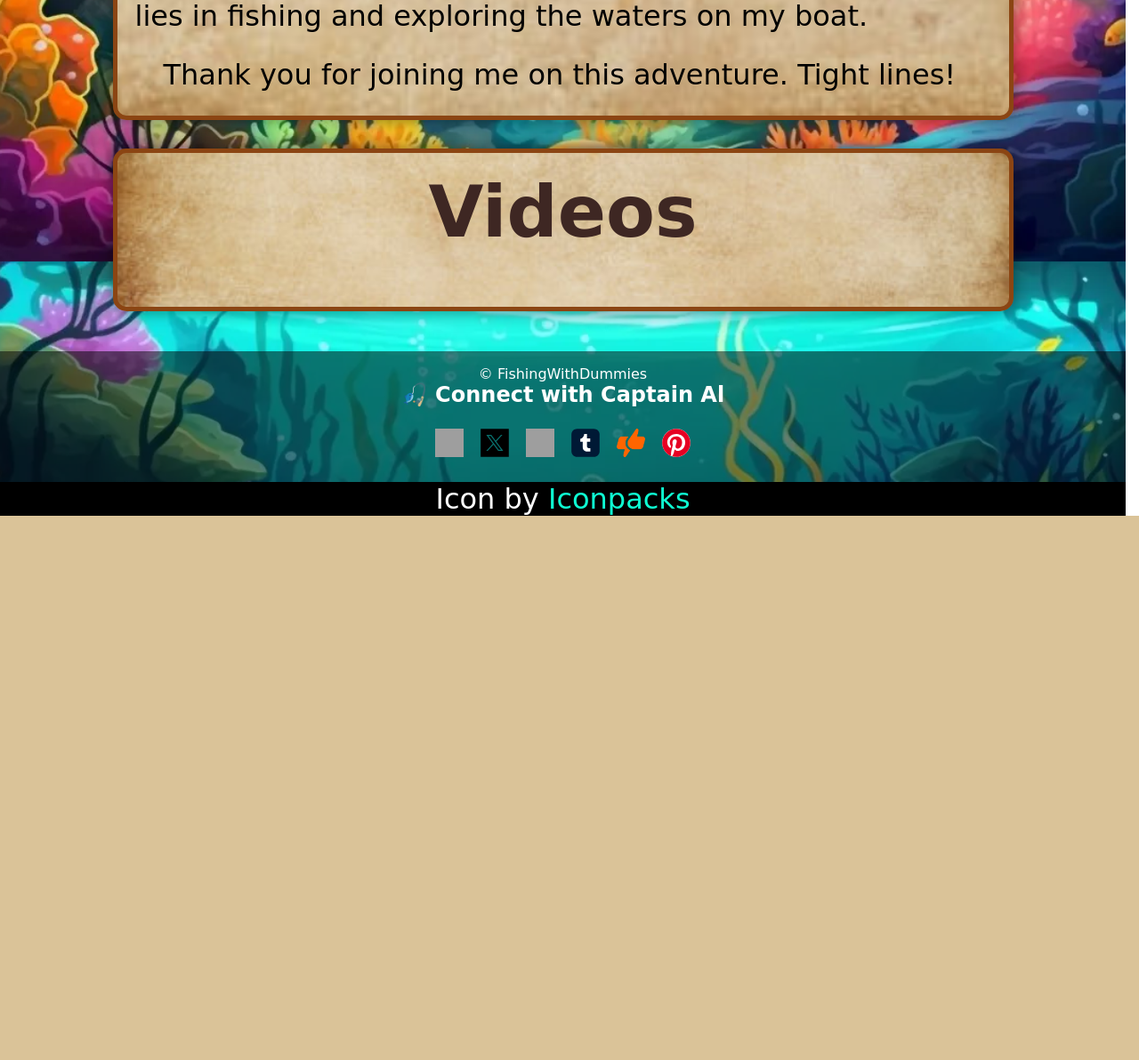
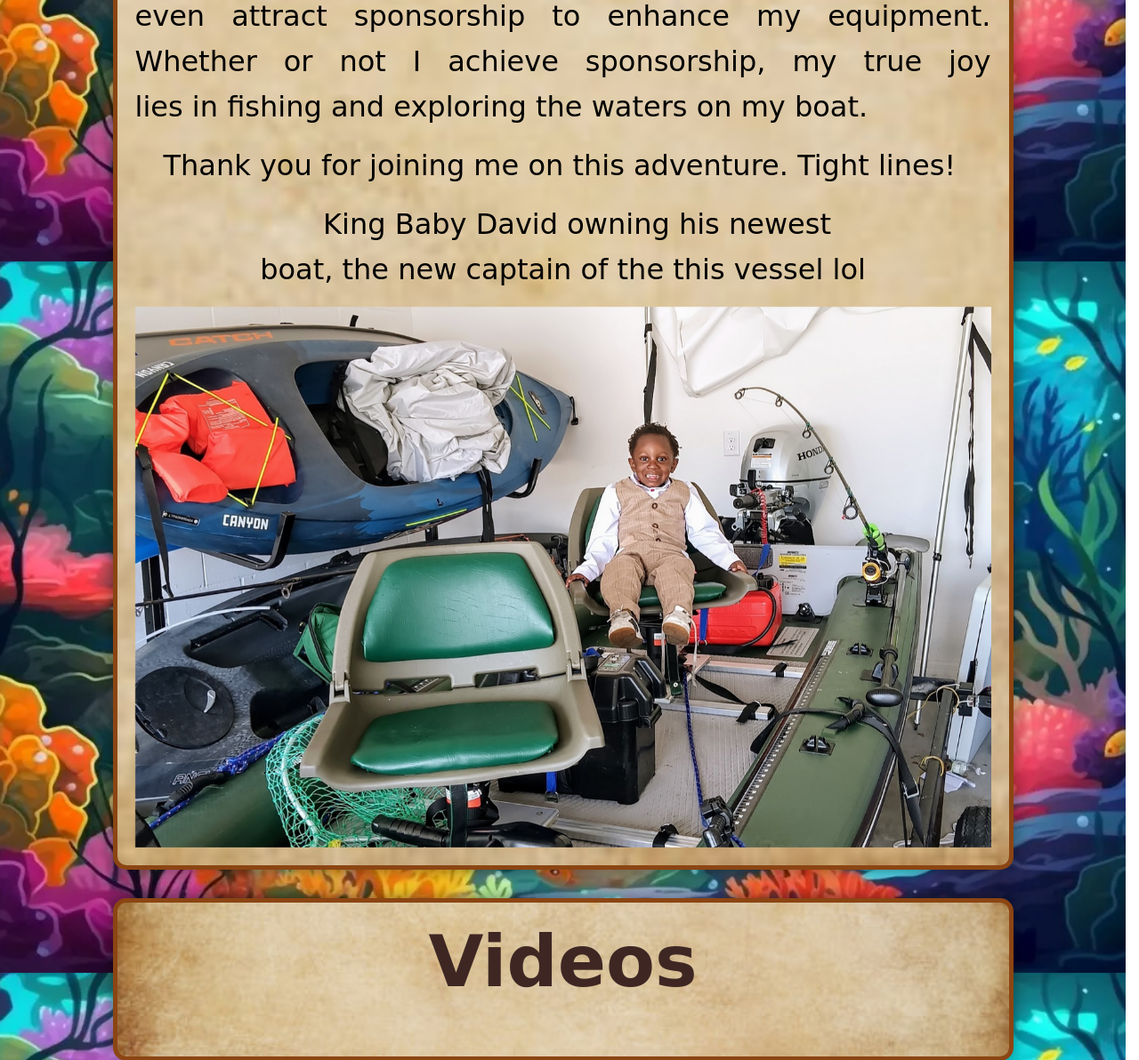
Before and after one commit to althepal78/fishingwithdummies, a PHP site: page / in a window 1280 px wide. Shown: the part 2906-4098 px from the top of the page at 89% size. Before the commit the page ends 3486 px from the top, so only its background shows below. Run offline with PHP 8.4, Linux system fonts and the light colour scheme; some web fonts are replaced; grey boxes are pictures that could not be loaded.

Commit message:
I had to change the api key and then I had  to fix my js and add a check so it worked

```diff
--- a/index.php
+++ b/index.php
@@ -56,8 +56,9 @@
       <h1>Welcome to Fishing with Dummies!</h1>
       <div class="paragraph-container">
         <p>
-          Hello, fellow anglers! I'm Al, your guide on the journey of learning
-          to fish with confidence. As a beginner myself, I understand the
+          Hello, fellow anglers! I'm Captain AL, your favorite captain without a license.
+          My goal is to be your guide on the journey of learning to fish with confidence.
+          As a beginner myself, I understand the
           challenges and excitement of starting out in the world of fishing.
           Join me on this adventure as we explore the basics, learn new
           techniques, and share our experiences. Whether you're a seasoned pro
@@ -91,6 +92,8 @@
           joy lies in fishing and exploring the waters on my boat.
         </p>
         <p>Thank you for joining me on this adventure. Tight lines!</p>
+        <p class="pd">King Baby David owning his newest boat, the new captain of the this vessel lol</p>
+        <img class="pd" id="kingdavid" src="./src/images/king baby david.jpg" alt="King Baby David">
       </div>
     </section>
     <!-- End About -->
--- a/src/css/site.css
+++ b/src/css/site.css
@@ -192,8 +192,11 @@ footer .youtube-channel a:hover {
   .fish-container section h1 {
     font-size: clamp(30px, 10vw, 50px);
   }
-  .fish-container section img {
-    width: clamp(5rem, 40vw, 15rem);
+  .fish-container section #family, .fish-container section img {
+    width: clamp(15rem, 50svw, 50rem);
+  }
+  .fish-container section #kingdavid {
+    width: 100%;
   }
   .fish-container #mangrove-snapper {
     z-index: -1;
@@ -285,6 +288,13 @@ footer .youtube-channel a:hover {
   }
   .fish-container #family {
     width: clamp(10rem, 50svw, 50rem);
+  }
+  .fish-container #kingdavid {
+    width: 100%;
+  }
+  .fish-container .pd {
+    text-align: center;
+    margin-inline: auto;
   }
   .fish-container #youtube-links .card-container {
     display: grid;
--- a/src/js/site.js
+++ b/src/js/site.js
@@ -45,12 +45,11 @@ function goToTop() {
   window.scrollTo(0, 0);
 }
 
-
-
 // Fetch video data from the PHP endpoint
 async function fetchVideos() {
+  console.log("where the fuck do i look because this is not helping me at all");
   try {
-      const response = await fetch('./src/php/getvids.php');
+    const response = await fetch("./src/php/getvids.php");
 
     if (!response.ok) {
       throw new Error(`HTTP error! Status: ${response.status}`);
@@ -63,30 +62,36 @@ async function fetchVideos() {
     }
 
     return data.data.items || [];
-
   } catch (error) {
-      console.error('Failed to fetch videos:', error);
+    console.error("Failed to fetch videos:", error);
     return [];
   }
 }
 
 // Create a video card element
 function createCard(video) {
-  const container = document.querySelector('[data-card-container]');
+  console.log("what the fuck is going on here");
+
+  if (!video?.snippet?.thumbnails?.high?.url) {
+    console.error("Broken video data:", video);
+    return; // skip this broken video
+  }
+
+  const container = document.querySelector("[data-card-container]");
   const youtubeBaseUrl = "https://www.youtube.com/watch?v=";
 
-  const card = document.createElement('div');
-  card.classList.add('card');
+  const card = document.createElement("div");
+  card.classList.add("card");
 
-  const title = document.createElement('h2');
+  const title = document.createElement("h2");
   title.textContent = video.snippet.title;
-  title.classList.add('card-title');
+  title.classList.add("card-title");
 
-  const link = document.createElement('a');
+  const link = document.createElement("a");
   link.href = youtubeBaseUrl + video.snippet.resourceId.videoId;
-  link.target = '_blank';
+  link.target = "_blank";
 
-  const thumbnail = document.createElement('img');
+  const thumbnail = document.createElement("img");
   thumbnail.src = video.snippet.thumbnails.high.url;
   link.appendChild(thumbnail);
 
@@ -101,7 +106,7 @@ async function init() {
     console.log("No videos found");
     return;
   }
-  videos.forEach(video => createCard(video));
+  videos.forEach((video) => createCard(video));
 }
 
-document.addEventListener('DOMContentLoaded', init);
+document.addEventListener("DOMContentLoaded", init);
--- a/src/scss/components/_queries.scss
+++ b/src/scss/components/_queries.scss
@@ -62,7 +62,7 @@
         align-items: center;
         padding-top: 6rem;
 
-        transition: all .3s ease-in-out;
+        transition: all 0.3s ease-in-out;
         li {
           a {
             font-size: xx-large;
@@ -83,14 +83,18 @@
       h1 {
         font-size: clamp(30px, 10vw, 50px);
       }
-      img {
-        width: clamp(5rem, 40vw, 15rem);
+      #family, img   {
+        width: clamp(15rem, 50svw, 50rem);
       }
+
+      #kingdavid{
+         width: 100%;
+      }
+
     }
     #mangrove-snapper {
       z-index: -1;
     }
-
   }
 }
 
@@ -134,7 +138,7 @@
         display: grid;
         grid-template-columns: repeat(4, 1fr);
         padding: 0 0.5rem;
-        margin-right: clamp(.5rem, 2vw, 10rem);
+        margin-right: clamp(0.5rem, 2vw, 10rem);
         gap: 1rem;
 
         .link-item {
@@ -196,9 +200,19 @@
       }
     }
 
-    #family {
+    #family   {
       width: clamp(10rem, 50svw, 50rem);
     }
+
+    #kingdavid{
+       width: 100%;
+    }
+
+    .pd{
+      text-align: center;
+      margin-inline: auto;
+    }
+
 
     #youtube-links {
       .card-container {
```
Also changed, not shown: src/images/king baby david.jpg (added). Lines whose indentation alone changed are shown as unchanged.
